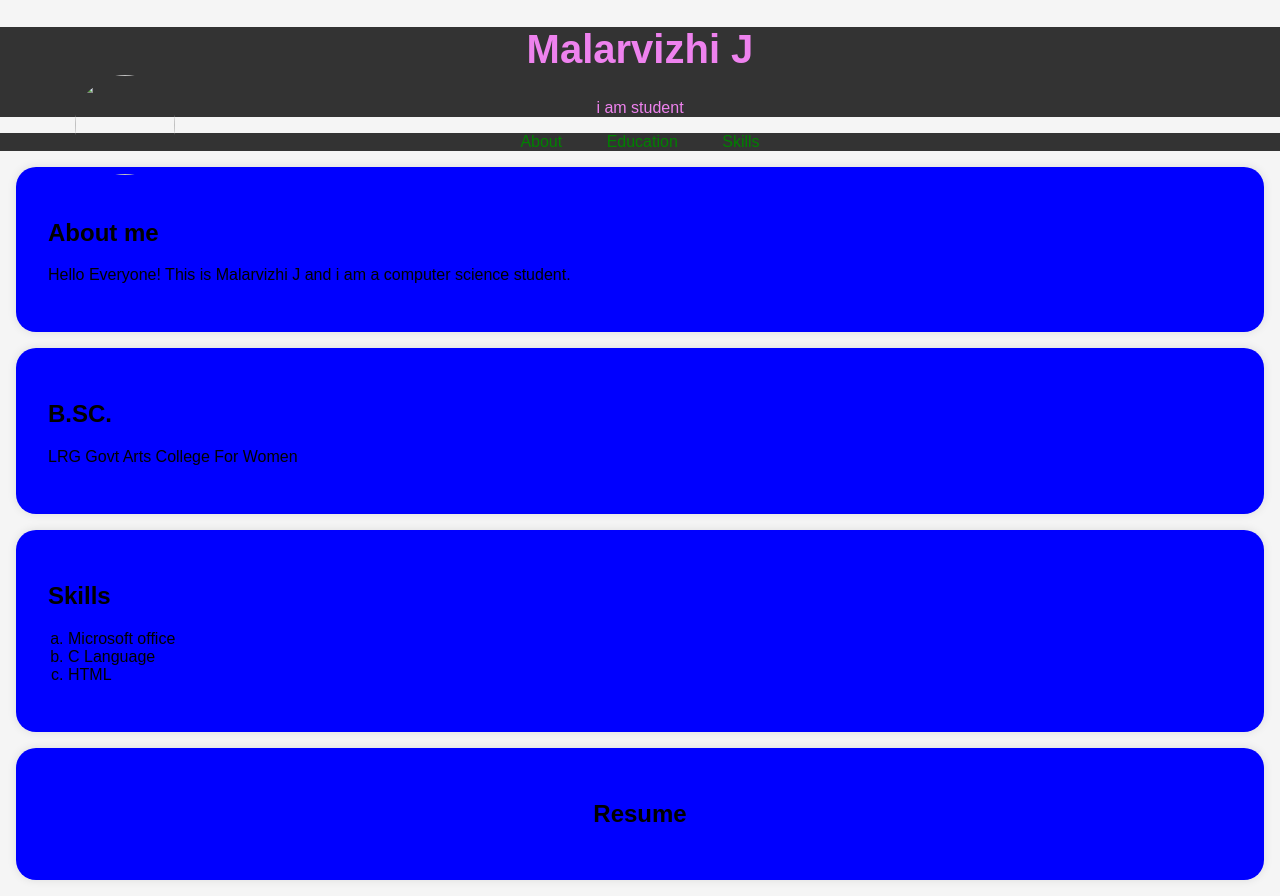
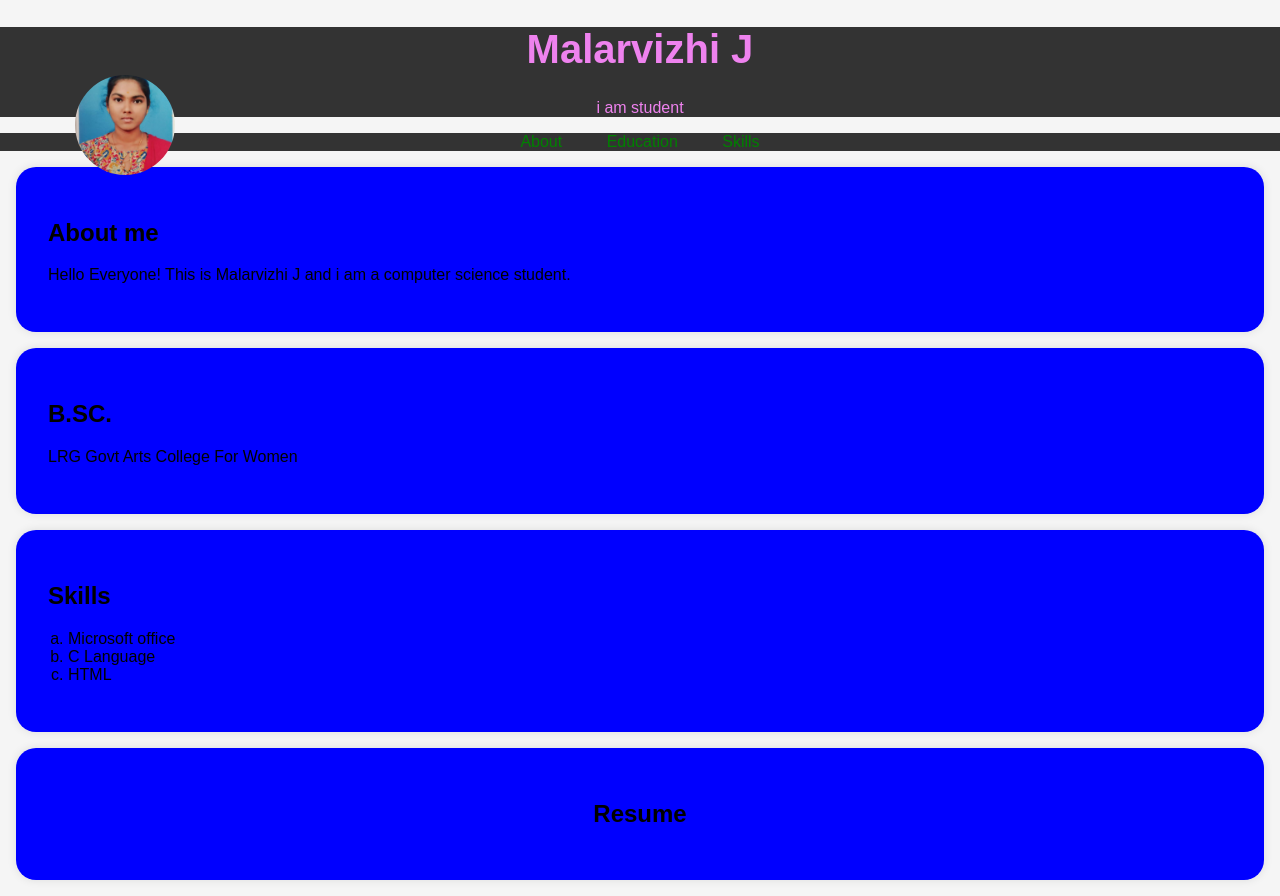
Before and after one commit to malar003/malarvizhi-D9FD84FC1BC1F96ACC947C7D50DBD92A, a plain HTML site: page index.html in a window 1280 px wide. Drawn offline with Linux system fonts and the light colour scheme.

Commit message:
Update index.html

```diff
--- a/index.html
+++ b/index.html
@@ -92,7 +92,7 @@
         <header>
             <div class="header-content">
                 <!-- Add your profile picture here -->
-                <img src="images/image1.jpg"lt="your profile picture" class="profile-picture">
+                <img src="image1.jpg"lt="your profile picture" class="profile-picture">
                 <h1>Malarvizhi J</h1>
                 <p>i am student</p>
             </div>
```
